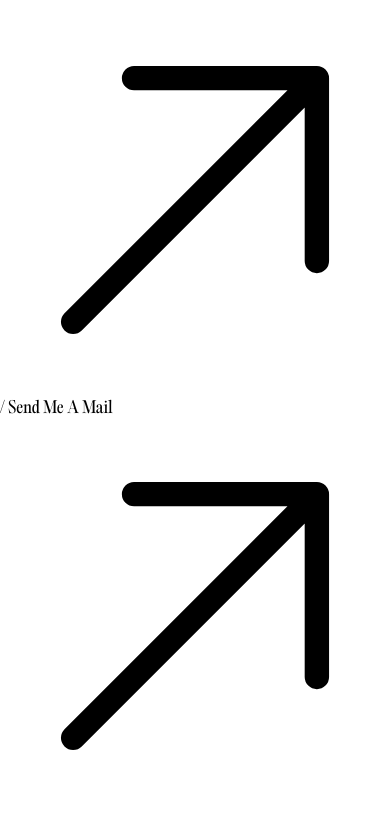
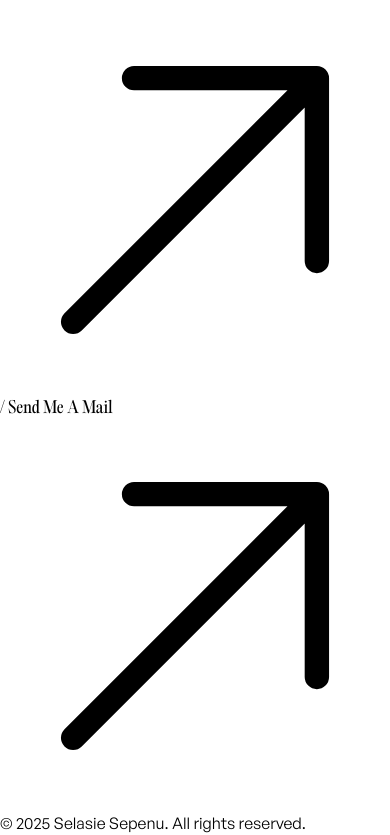
Before and after one commit to Selasie5/folio-v4, a Next.js app: page / in a window 390 px wide. Shown: the part 9562-10397 px from the top of the page. Before the commit the page ends 10373 px from the top, so only its background shows below. Built offline with nearby package versions, Linux system fonts and the light colour scheme.

Commit message:
Add Footer component and integrate it into layout; adjust Home page structure

```diff
--- a/src/app/layout.tsx
+++ b/src/app/layout.tsx
@@ -2,6 +2,7 @@ import type { Metadata } from "next";
 
 import "./globals.css";
 import BackgroundSoundController from "@/components/core/BackgroundSoundController";
+import Footer from "@/components/layout/Footer";
 
 
 
@@ -20,9 +21,10 @@ export default function RootLayout({
 }>) {
   return (
     <html lang="en">
-      <body className={`antialiased`}>
+      <body className={`antialiased py-5 md:pX-20 md:py-10  md:max-w-7xl mx-auto` }>
         {/* <BackgroundSoundController/> */}
         {children}
+        <Footer/>
       </body>
     </html>
   );
--- a/src/app/page.tsx
+++ b/src/app/page.tsx
@@ -12,6 +12,8 @@ import { ArrowTurnRightUpIcon, ArrowUpRightIcon } from "@heroicons/react/24/outl
 import ContactLinksList from "@/components/core/ContactItem";
 // import FeaturedArticle from "@/components/core/FeaturedArticles";
 // import BackgroundAudio from "@/components/core/BackgroundAudio";
+
+import Footer from "@/components/layout/Footer";
 
 export default function Home() {
 
@@ -104,7 +106,7 @@ const featuredProjects = [
 
 
   return (
-  <main className="flex flex-col justify-start items-start h-screen py-5 md:p-20 relative md:max-w-7xl mx-auto">
+  <main className="flex flex-col justify-start items-start ">
     {/* <BackgroundAudio /> */}
      {/* <div
         className="pointer-events-none fixed left-0 top-0 w-full select-none"
--- a/src/components/core/ContactItem.tsx
+++ b/src/components/core/ContactItem.tsx
@@ -41,7 +41,7 @@ const ContactLink: React.FC<ContactLinkProps> = ({ item }) => {
                 initial={{ y: 10, opacity: 0 }}
                 animate={{ y: 0, opacity: 1 }}
                 exit={{ y: -10, opacity: 0 }}
-                transition={{ duration: 0.2 }}
+                transition={{ duration: 0.2}}
                 className="text-base font-normal text-black uppercase tracking-wide non-mono"
               >
                 {item.display}
--- /dev/null
+++ b/src/components/layout/Footer.tsx
@@ -0,0 +1,17 @@
+import React from 'react'
+
+const Footer = () => {
+  return (
+    <footer className=' bg-white flex justify-between items-center w-full px-10 py-1'>
+      <div>
+      <span className='uppercase text-sm text-gray-800'>© {new Date().getFullYear()} Selasie Sepenu. All rights reserved.</span>
+      </div>
+      {/* //Show the current time */}
+{/* <div>
+  <span className='non-mono'>{new Date().getHours()}:{new Date().getMinutes()} PM</span>
+</div> */}
+    </footer>
+  )
+}
+
+export default Footer
```
